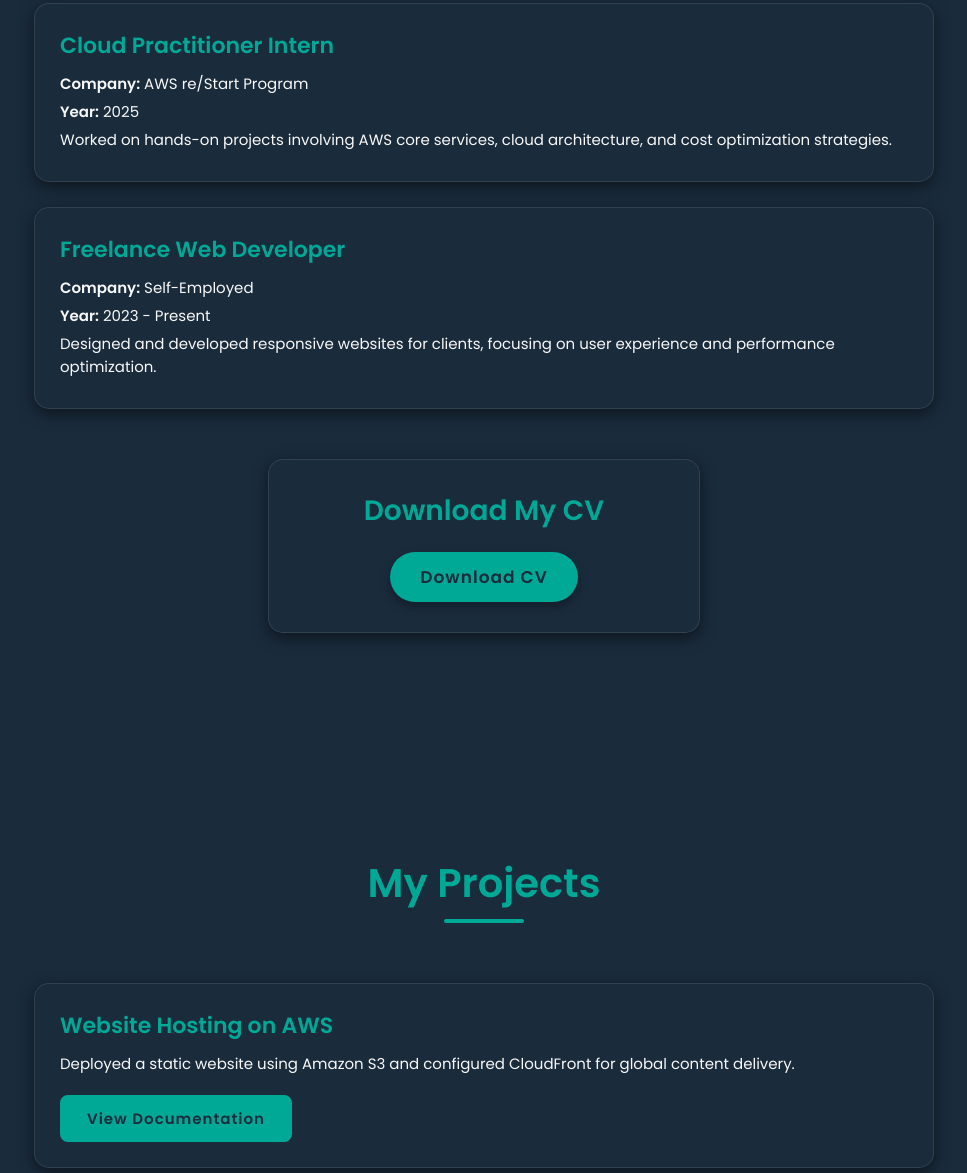
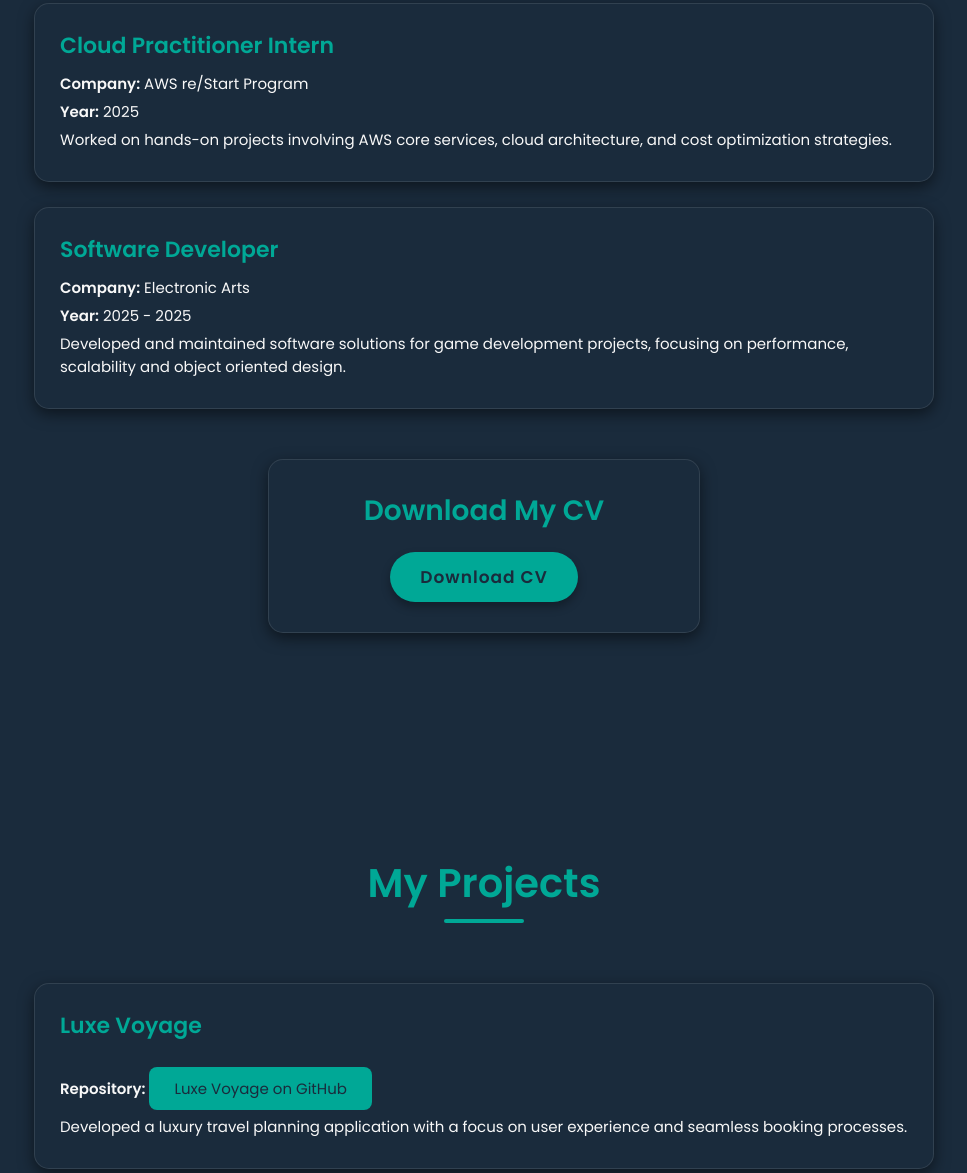
Before and after one commit to Biden254/Loren-portfolio, a plain HTML site: page experience.html in a window 1280 px wide. Shown: the part 247-1420 px from the top of the page, without its empty margins (156-1123 px from the left). Drawn offline with Linux system fonts and the light colour scheme.

Commit message:
Updated the experience and the projects

```diff
--- a/experience.html
+++ b/experience.html
@@ -29,10 +29,10 @@
                 <p>Worked on hands-on projects involving AWS core services, cloud architecture, and cost optimization strategies.</p>
             </div>
             <div class="experience-item">
-                <h2>Freelance Web Developer</h2>
-                <p><strong>Company:</strong> Self-Employed</p>
-                <p><strong>Year:</strong> 2023 - Present</p>
-                <p>Designed and developed responsive websites for clients, focusing on user experience and performance optimization.</p>
+                <h2>Software Developer</h2>
+                <p><strong>Company:</strong> Electronic Arts</p>
+                <p><strong>Year:</strong> 2025 - 2025</p>
+                <p>Developed and maintained software solutions for game development projects, focusing on performance, scalability and object oriented design.</p>
             </div>
         </div>
         <div class="download-cv">
@@ -43,6 +43,11 @@
     <section class="projects">
         <h1>My Projects</h1>
         <div class="projects-container">
+            <div class="project-item">
+                <h2>Luxe Voyage</h2>
+                <p><strong>Repository:</strong> <a href="https://github.com/Biden254/Luxe-Voyage" target="_blank">Luxe Voyage on GitHub</a></p>
+                <p>Developed a luxury travel planning application with a focus on user experience and seamless booking processes.</p>
+            </div>
             <div class="project-item">
                 <h2>Website Hosting on AWS</h2>
                 <p>Deployed a static website using Amazon S3 and configured CloudFront for global content delivery.</p>
```
